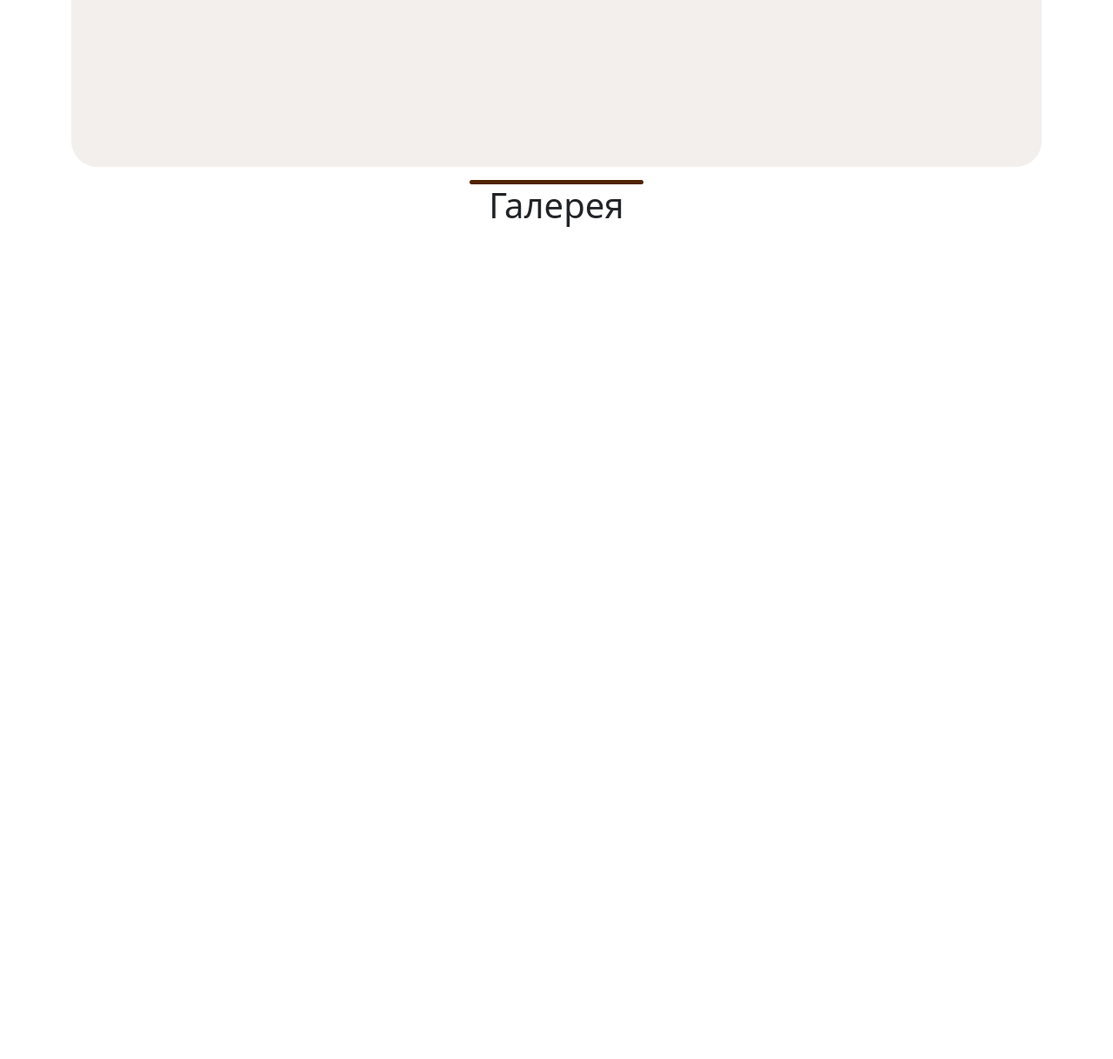
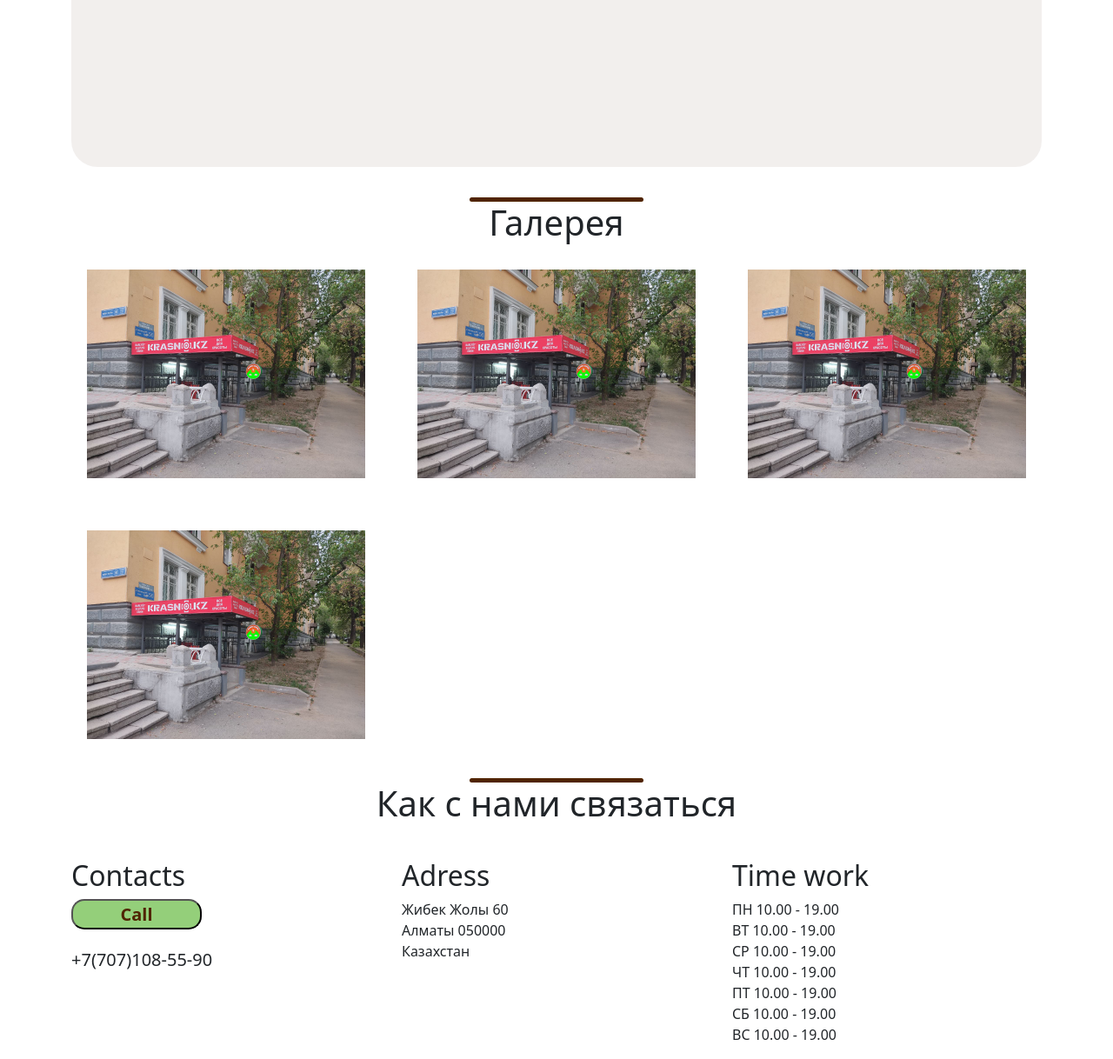
Before and after one commit to RokiBlack/example, a plain HTML site: page index.html in a window 1280 px wide. Shown: the part 1660-2878 px from the top of the page at 87% size. Before the commit the page ends 1960 px from the top, so only its background shows below. Drawn offline with nearby package versions, Linux system fonts and the light colour scheme.

Commit message:
Block-gallary/Block-contacts

```diff
--- a/index.html
+++ b/index.html
@@ -99,9 +99,52 @@
                     Ну тут типа описание кофейни чет тип веселое прикольное, чет тип много текста и всякого....
                 </p>
             </div>
-            <div class="gallery-block">
+            <div class="gallery-block row">
                 <h1>Галерея</h1>
+                <div class="gallery-image col-4">
+                    <img src="./src/img/1.jpg" alt="">
+                </div>
+                <div class="gallery-image col-4">
+                    <img src="./src/img/1.jpg" alt="">
+                </div>
+                <div class="gallery-image col-4">
+                    <img src="./src/img/1.jpg" alt="">
+                </div>
+                <div class="gallery-image col-4">
+                    <img src="./src/img/1.jpg" alt="">
+                </div>
+            </div>
+            <!------------------>
+            <div class="contacts-block row">
+                <h1>Как с нами связаться</h1>
+                <div class="map-block">
 
+                </div>
+                <div class="contact-block-call col-4">
+                    <div class="h2">Contacts</div>
+                    <button id="btn-call-down">Call</button>
+                    <span>+7(707)108-55-90</span>
+                </div>
+                <div class="contact-block-adress col-4">
+                    <div class="h2">Adress</div>
+                    <span>Жибек Жолы 60 <br>
+                        Алматы 050000 <br>
+                        Казахстан</span>
+
+                </div>
+                <div class="contact-block-timeWork col-4">
+                    <div class="h2">Time work</div>
+                    <ul class="timeWork">
+                        <li>ПН 10.00 - 19.00</li>
+                        <li>ВТ 10.00 - 19.00</li>
+                        <li>СР 10.00 - 19.00</li>
+                        <li>ЧТ 10.00 - 19.00</li>
+                        <li>ПТ 10.00 - 19.00</li>
+                        <li>СБ 10.00 - 19.00</li>
+                        <li>ВС 10.00 - 19.00</li>
+                    </ul>
+                </div>
+                </div>
             </div>
         </article>
     </main>
--- a/style.css
+++ b/style.css
@@ -52,6 +52,10 @@ h1::after{
     color: var(--main-color-white);
     padding: 5px;
     width: max-content;
+}
+.menu li a:hover{
+    color: var(--main-color-green);
+    border-bottom: 2px solid var(--main-color-green);
 }
 .burger-menu{
     position: relative;
@@ -150,6 +154,8 @@ h1::after{
 .news-wrap:hover{
     width: 110%;
     left: -5%;
+    top: -3%;
+    z-index: 20;
 
 }
 .news-img{
@@ -204,3 +210,37 @@ h1::after{
     margin: auto;
     font-size: 1.15rem;
 }
+.gallery-block h1{
+    top: 40px;
+    margin-bottom: 40px;
+}
+.gallery-image{
+    padding: 30px;
+}
+.gallery-image img{
+    width: 100%;
+    height: 100%;
+}
+#btn-call-down{
+    width: 150px;
+    height: 35px;
+    margin-right: auto;
+    background-color: var(--main-color-green);
+    color: var(--main-color-broun);
+    font-weight: bold;
+    font-size: 1.25rem;
+    border-radius: 15px;
+}
+#btn-call-down:hover{
+    color: var(--main-color-white);
+    background-color: var(--main-color-broun);
+}
+.contact-block-call span{
+    display: block;
+    font-size: 1.25rem;
+    margin-top: 20px;
+}
+.timeWork{
+    list-style: none;
+    padding-left: 0;
+}
```
